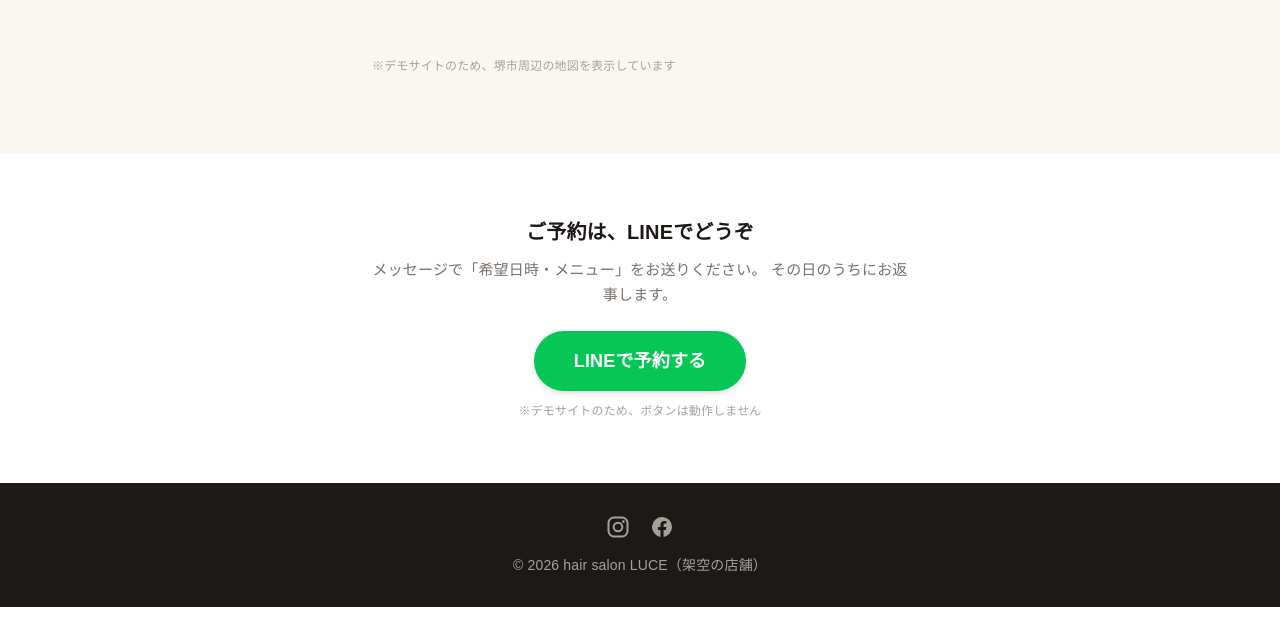
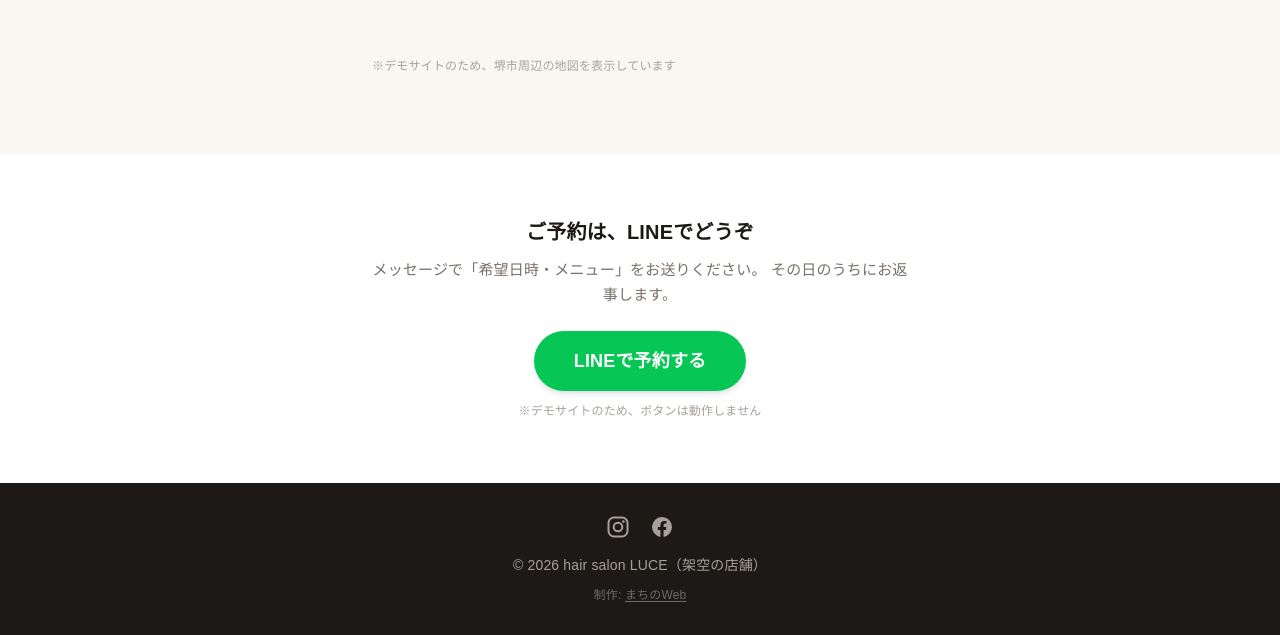
Before and after one commit to kimgutae-Portfolio/website-LP, a Next.js app: page /demo/luce in a window 1280 px wide. Shown: the part 2783-3418 px from the top of the page. Before the commit the page ends 3390 px from the top, so only its background shows below. Built offline with nearby package versions, Linux system fonts and the light colour scheme; grey boxes are pictures that could not be loaded.

Commit message:
페이지 푸터에 백링크용 URL추가

```diff
--- a/app/demo/luce/page.tsx
+++ b/app/demo/luce/page.tsx
@@ -1,6 +1,6 @@
 import type { Metadata } from "next";
 import { Noto_Serif_JP } from "next/font/google";
-import { DemoShell, DemoSocialLinks } from "@/components/demo/DemoShell";
+import { DemoCredit, DemoShell, DemoSocialLinks } from "@/components/demo/DemoShell";
 import {
   LuceHeroIllust,
   LuceStylistIllust,
@@ -205,6 +205,7 @@ export default function LuceDemo() {
         <footer className="bg-stone-900 py-8 text-center text-sm text-stone-400">
           <DemoSocialLinks className="mb-4" />
           © 2026 hair salon LUCE（架空の店舗）
+          <DemoCredit />
         </footer>
       </div>
     </DemoShell>
--- a/app/demo/maruta/page.tsx
+++ b/app/demo/maruta/page.tsx
@@ -1,5 +1,5 @@
 import type { Metadata } from "next";
-import { DemoShell, DemoSocialLinks } from "@/components/demo/DemoShell";
+import { DemoCredit, DemoShell, DemoSocialLinks } from "@/components/demo/DemoShell";
 import { HeroCarousel } from "@/components/HeroCarousel";
 import {
   MarutaDishIllust,
@@ -250,6 +250,7 @@ export default function MarutaDemo() {
         <footer className="border-t border-stone-800 py-8 text-center text-sm text-stone-500">
           <DemoSocialLinks className="mb-4" />
           © 2026 お食事処 吉田（架空の店舗）
+          <DemoCredit />
         </footer>
       </div>
     </DemoShell>
--- a/app/demo/nozomi/page.tsx
+++ b/app/demo/nozomi/page.tsx
@@ -1,5 +1,5 @@
 import type { Metadata } from "next";
-import { DemoShell, DemoSocialLinks } from "@/components/demo/DemoShell";
+import { DemoCredit, DemoShell, DemoSocialLinks } from "@/components/demo/DemoShell";
 import { NozomiHeroIllust } from "@/components/demo/illustrations";
 import { MapEmbed } from "@/components/MapEmbed";
 import { Reveal } from "@/components/Reveal";
@@ -228,6 +228,7 @@ export default function NozomiDemo() {
         <footer className="bg-slate-900 py-8 text-center text-sm text-slate-400">
           <DemoSocialLinks className="mb-4" />
           © 2026 デイサービスのぞみ（架空の店舗）
+          <DemoCredit />
         </footer>
       </div>
     </DemoShell>
--- a/components/demo/DemoShell.tsx
+++ b/components/demo/DemoShell.tsx
@@ -1,6 +1,7 @@
 import Link from "next/link";
 import { FloatingLine } from "@/components/FloatingLine";
 import { FacebookIcon, InstagramIcon } from "@/components/icons";
+import { siteConfig } from "@/site.config";
 
 /**
  * 데모 사이트 공통 셸
@@ -56,6 +57,22 @@ export function DemoSocialLinks({ className = "" }: { className?: string }) {
   );
 }
 
+/**
+ * 제작 크레딧 링크 (고객 사이트 템플릿 기본 탑재)
+ * 고객 사이트가 늘어날수록 まちのWeb으로의 지역 백링크가 쌓이는 구조.
+ * 실제 고객 사이트에서는 href를 절대 URL(https://machinowebs.com)로.
+ */
+export function DemoCredit() {
+  return (
+    <p className="mt-3 text-xs opacity-60">
+      制作:{" "}
+      <Link href="/" className="underline underline-offset-2 transition hover:opacity-80">
+        {siteConfig.meta.siteName}
+      </Link>
+    </p>
+  );
+}
+
 /** 사진 자리 placeholder — 고객이 "내 사진이 여기 들어간다"를 이해하는 용도 */
 export function PhotoPlaceholder({
   label = "写真が入ります",
```
